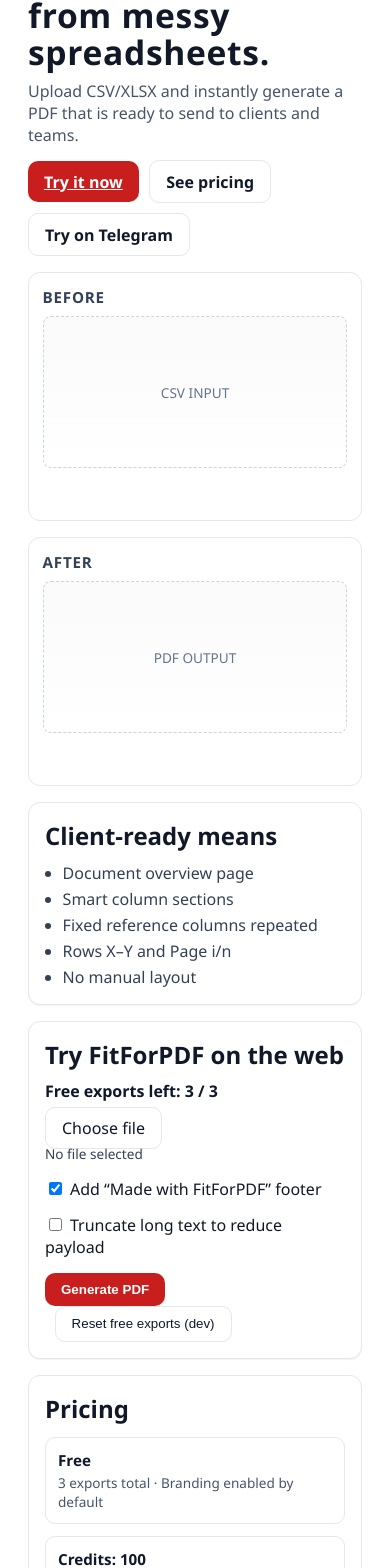
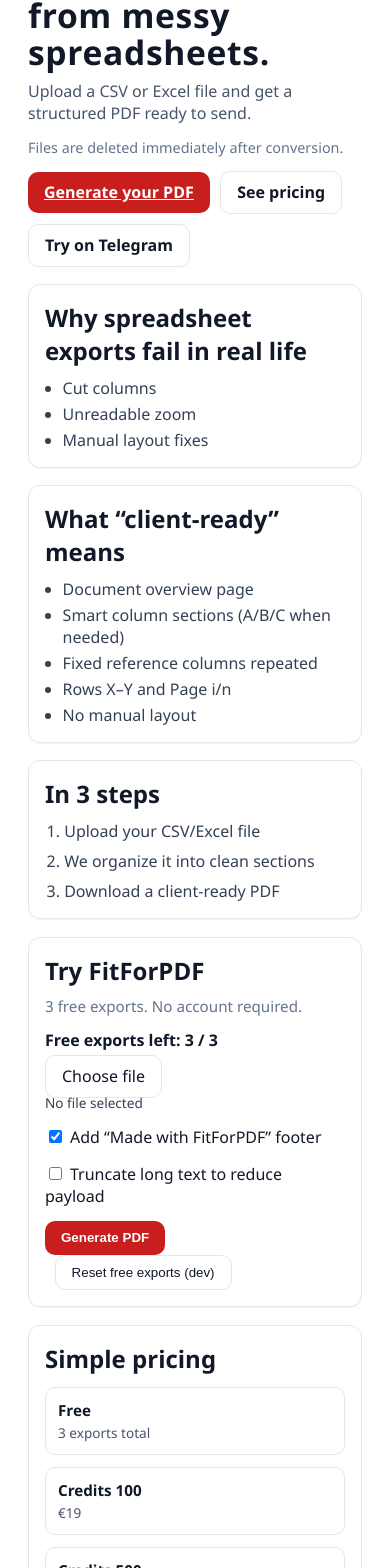
Before and after one commit to Togetheart/fitforpdf-frontend, a Next.js app: page / in a window 390 px wide. Shown: the part 115-1683 px from the top of the page. Built offline with nearby package versions, Linux system fonts and the light colour scheme.

Commit message:
feat(landing): conversion-first homepage (mobile-first)

```diff
--- a/app/page.js
+++ b/app/page.js
@@ -422,11 +422,11 @@ export default function Page() {
           font-family: "Avenir Next", "Avenir", "Segoe UI", sans-serif;
         }
         .container {
-          max-width: 70rem;
+          max-width: 60rem;
           margin: 0 auto;
           display: flex;
           flex-direction: column;
-          gap: 1rem;
+          gap: 1.1rem;
         }
         .hero {
           text-align: left;
@@ -448,6 +448,12 @@ export default function Page() {
           margin: 0;
           max-width: 48ch;
           color: #475569;
+        }
+        .heroTrust {
+          margin-top: 0.85rem;
+          margin-bottom: 0;
+          color: #64748b;
+          font-size: 0.9rem;
         }
         .heroActions {
           margin-top: 0.9rem;
@@ -607,11 +613,23 @@ export default function Page() {
           color: #475569;
           font-size: 0.85rem;
         }
+        .panelSub {
+          margin: 0 0 0.8rem;
+          color: #64748b;
+          font-size: 0.95rem;
+        }
         .actions {
           display: flex;
           flex-wrap: wrap;
           gap: 0.7rem;
           margin-top: 0.85rem;
+        }
+        .numberedList {
+          margin: 0;
+          padding-left: 1.2rem;
+          display: grid;
+          gap: 0.5rem;
+          color: #334155;
         }
         .muted {
           color: #64748b;
@@ -642,6 +660,7 @@ export default function Page() {
           <p className="brand">FitForPDF</p>
           <h1 className="heroTitle">{LANDING_COPY.heroTitle}</h1>
           <p className="heroSubheadline">{LANDING_COPY.heroSubheadline}</p>
+          <p className="heroTrust">{LANDING_COPY.heroTrustLine}</p>
           <div className="heroActions">
             <a href="#tool" className="btn">
               {LANDING_COPY.heroPrimaryCta}
@@ -655,15 +674,15 @@ export default function Page() {
           </div>
         </header>
 
-        <section className="comparison" aria-label="Before and after example">
-          <article className="card">
-            <h2 className="cardTitle">{LANDING_COPY.proofBeforeTitle}</h2>
-            <div className="placeholder">{LANDING_COPY.proofBeforePlaceholder}</div>
-          </article>
-          <article className="card">
-            <h2 className="cardTitle">{LANDING_COPY.proofAfterTitle}</h2>
-            <div className="placeholder">{LANDING_COPY.proofAfterPlaceholder}</div>
-          </article>
+        <section className="panel">
+          <h2 className="sectionTitle">{LANDING_COPY.problemTitle}</h2>
+          <ul className="featureList">
+            {LANDING_COPY.problemBullets.map((item) => (
+              <li className="featureItem" key={item}>
+                {item}
+              </li>
+            ))}
+          </ul>
         </section>
 
         <section className="panel">
@@ -677,8 +696,18 @@ export default function Page() {
           </ul>
         </section>
 
+        <section className="panel">
+          <h2 className="sectionTitle">{LANDING_COPY.howItWorksTitle}</h2>
+          <ol className="numberedList">
+            {LANDING_COPY.howItWorksSteps.map((item) => (
+              <li key={item}>{item}</li>
+            ))}
+          </ol>
+        </section>
+
         <section className="panel" id="tool">
           <h2 className="sectionTitle">{LANDING_COPY.toolTitle}</h2>
+          <p className="panelSub">{LANDING_COPY.toolSubcopy}</p>
           <p className="quotaLine">
             Free exports left: {freeExportsLeft} / 3
             {freeExportsLeft === 0 ? <span className="quotaLimit">Free limit reached</span> : null}
@@ -737,7 +766,7 @@ export default function Page() {
             ) : null}
           </form>
 
-          {notice && <p style={{ color: '#334155', marginTop: '1rem' }}>{notice}</p>}
+            {notice && <p style={{ color: '#334155', marginTop: '1rem' }}>{notice}</p>}
           {error && <p style={{ color: '#991b1b', marginTop: '1rem' }}>{error}</p>}
         </section>
 
@@ -749,16 +778,16 @@ export default function Page() {
             </p>
             <div className="planGrid">
               <article className="planCard">
-                <h3 className="planTitle">Credits: 100 exports</h3>
-                <p className="planSub">19€</p>
+                <h3 className="planTitle">Credits 100</h3>
+                <p className="planSub">€19</p>
               </article>
               <article className="planCard">
-                <h3 className="planTitle">Credits: 500 exports</h3>
-                <p className="planSub">79€</p>
+                <h3 className="planTitle">Credits 500</h3>
+                <p className="planSub">€79</p>
               </article>
               <article className="planCard">
                 <h3 className="planTitle">Pro</h3>
-                <p className="planSub">29€/mo — coming soon (batch export)</p>
+                <p className="planSub">Coming soon</p>
               </article>
               <article className="planCard">
                 <h3 className="planTitle">API</h3>
@@ -791,6 +820,27 @@ export default function Page() {
               <h3 className="planTitle">{LANDING_COPY.pricingApiTitle}</h3>
               <p className="planSub">{LANDING_COPY.pricingApiCopy}</p>
             </article>
+          </div>
+          <div className="actions">
+            <a href="/pricing" className="linkBtn">
+              {LANDING_COPY.pricingCtaLabel}
+            </a>
+          </div>
+        </section>
+
+        <section className="panel">
+          <h2 className="sectionTitle">{LANDING_COPY.privacyTitle}</h2>
+          <ul className="featureList">
+            {LANDING_COPY.privacyBullets.map((item) => (
+              <li className="featureItem" key={item}>
+                {item}
+              </li>
+            ))}
+          </ul>
+          <div className="actions">
+            <a href="/privacy" className="linkBtn">
+              Privacy policy
+            </a>
           </div>
         </section>
 
--- a/app/siteCopy.mjs
+++ b/app/siteCopy.mjs
@@ -1,45 +1,68 @@
-export const TELEGRAM_BOT_URL = 'https://t.me/FitForPDFBot';
+export const TELEGRAM_BOT_URL = 'https://t.me/CrabiAssistantBot';
 
 export const LANDING_COPY = {
   heroTitle: 'Client-ready PDFs from messy spreadsheets.',
-  heroSubheadline:
-    'Upload CSV/XLSX and instantly generate a PDF that is ready to send to clients and teams.',
-  heroPrimaryCta: 'Try it now',
+  heroSubheadline: 'Upload a CSV or Excel file and get a structured PDF ready to send.',
+  heroPrimaryCta: 'Generate your PDF',
   heroSecondaryCta: 'See pricing',
+  heroTrustLine: 'Files are deleted immediately after conversion.',
   telegramCta: 'Try on Telegram',
-  proofBeforeTitle: 'Before',
-  proofAfterTitle: 'After',
-  proofSectionTitle: 'Before / After',
-  proofBeforePlaceholder: 'CSV input',
-  proofAfterPlaceholder: 'PDF output',
-  clientReadyTitle: 'Client-ready means',
+
+  problemTitle: 'Why spreadsheet exports fail in real life',
+  problemBullets: [
+    'Cut columns',
+    'Unreadable zoom',
+    'Manual layout fixes',
+  ],
+
+  clientReadyTitle: 'What “client-ready” means',
   clientReadyBullets: [
     'Document overview page',
-    'Smart column sections',
+    'Smart column sections (A/B/C when needed)',
     'Fixed reference columns repeated',
     'Rows X–Y and Page i/n',
     'No manual layout',
   ],
-  toolTitle: 'Try FitForPDF on the web',
-  pricingTitle: 'Pricing',
+
+  howItWorksTitle: 'In 3 steps',
+  howItWorksSteps: [
+    'Upload your CSV/Excel file',
+    'We organize it into clean sections',
+    'Download a client-ready PDF',
+  ],
+
+  toolTitle: 'Try FitForPDF',
+  toolSubcopy: '3 free exports. No account required.',
+
+  pricingTitle: 'Simple pricing',
   pricingFreeTitle: 'Free',
-  pricingFreeCopy: '3 exports total · Branding enabled by default',
-  pricingCredits100Title: 'Credits: 100',
+  pricingFreeCopy: '3 exports total',
+  pricingCredits100Title: 'Credits 100',
   pricingCredits100Copy: '€19',
-  pricingCredits500Title: 'Credits: 500',
+  pricingCredits500Title: 'Credits 500',
   pricingCredits500Copy: '€79',
   pricingProTitle: 'Pro',
-  pricingProCopy: '€29/mo — coming soon (batch export)',
+  pricingProCopy: 'Coming soon',
   pricingApiTitle: 'API',
   pricingApiCopy: 'Coming soon',
+  pricingCtaLabel: 'See full pricing',
+
+  privacyTitle: 'Privacy-first by default',
+  privacyBullets: [
+    'Files are deleted immediately after conversion.',
+    'The generated PDF is available for up to 15 minutes.',
+    'We do not store file contents in logs.',
+  ],
 };
 
 export const LANDING_COPY_KEYS = {
   hero: 'hero',
-  proof: 'proof',
+  problem: 'problem',
   clientReady: 'client-ready',
+  how: 'how-it-works',
   tool: 'tool',
   pricing: 'pricing',
+  privacy: 'privacy',
 };
 
 export const PRICING_PAGE_COPY = {
@@ -105,13 +128,18 @@ export const LANDING_SECTIONS = (freeExportsLeft = 3) => [
     containsFreeQuotaText: false,
   },
   {
-    id: LANDING_COPY_KEYS.proof,
-    title: `${LANDING_COPY.proofBeforeTitle} / ${LANDING_COPY.proofAfterTitle}`,
+    id: LANDING_COPY_KEYS.problem,
+    title: LANDING_COPY.problemTitle,
     containsFreeQuotaText: false,
   },
   {
     id: LANDING_COPY_KEYS.clientReady,
     title: LANDING_COPY.clientReadyTitle,
+    containsFreeQuotaText: false,
+  },
+  {
+    id: LANDING_COPY_KEYS.how,
+    title: LANDING_COPY.howItWorksTitle,
     containsFreeQuotaText: false,
   },
   {
@@ -125,4 +153,9 @@ export const LANDING_SECTIONS = (freeExportsLeft = 3) => [
     title: LANDING_COPY.pricingTitle,
     containsFreeQuotaText: false,
   },
+  {
+    id: LANDING_COPY_KEYS.privacy,
+    title: LANDING_COPY.privacyTitle,
+    containsFreeQuotaText: false,
+  },
 ];
--- a/package.json
+++ b/package.json
@@ -4,7 +4,7 @@
   "private": true,
   "scripts": {
     "dev": "next dev -p 3001",
-    "test": "node --test app/pageUiLogic.test.mjs app/pageStructure.test.mjs app/pricing/page.test.mjs app/api/render/route.test.mjs app/api/checkout/route.test.mjs",
+    "test": "node --test app/pageUiLogic.test.mjs app/__tests__/landingStructure.test.mjs app/pricing/page.test.mjs app/api/render/route.test.mjs app/api/checkout/route.test.mjs",
     "build": "next build",
     "start": "next start -p 3001"
   },
```
Also changed, not shown: 1 other file (tests, documents, lock files or other folders).
